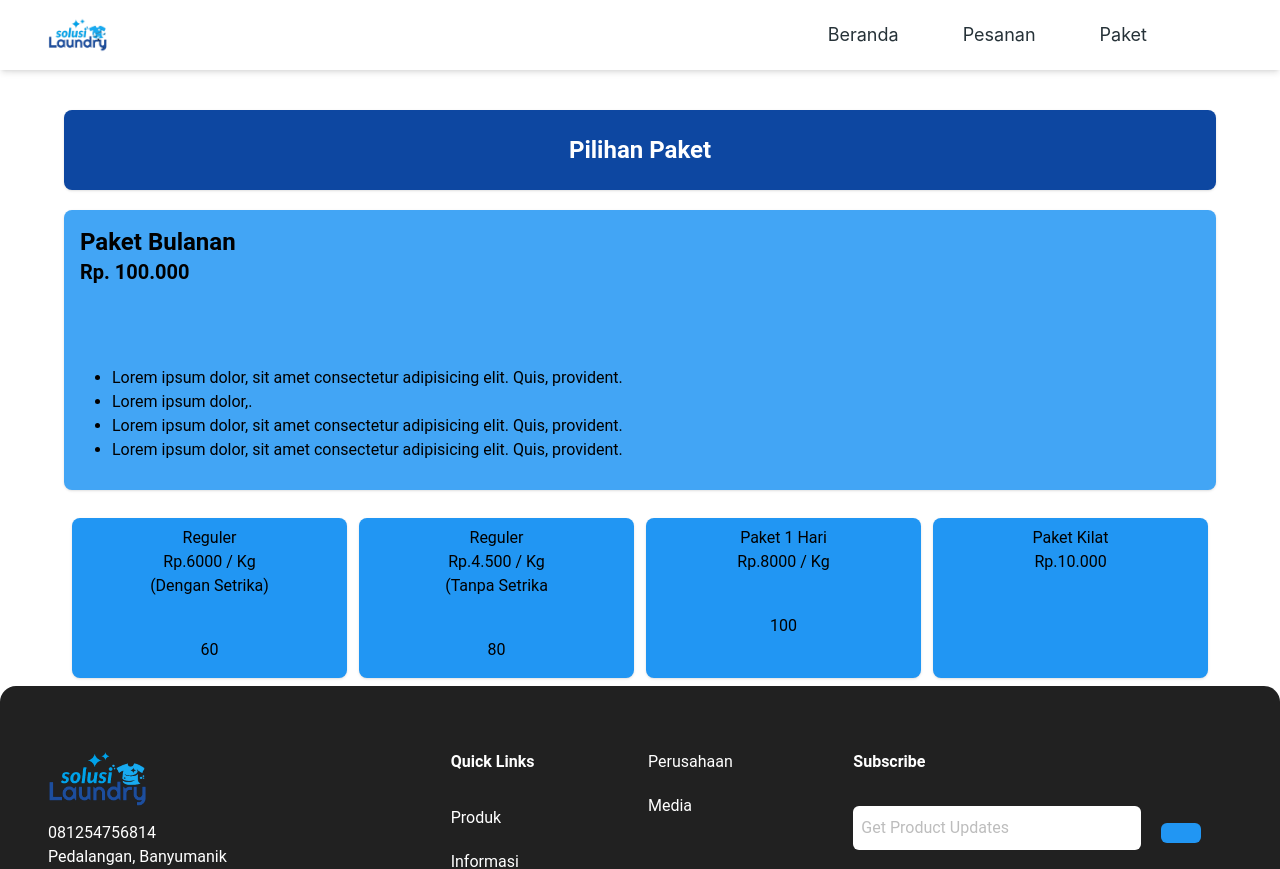
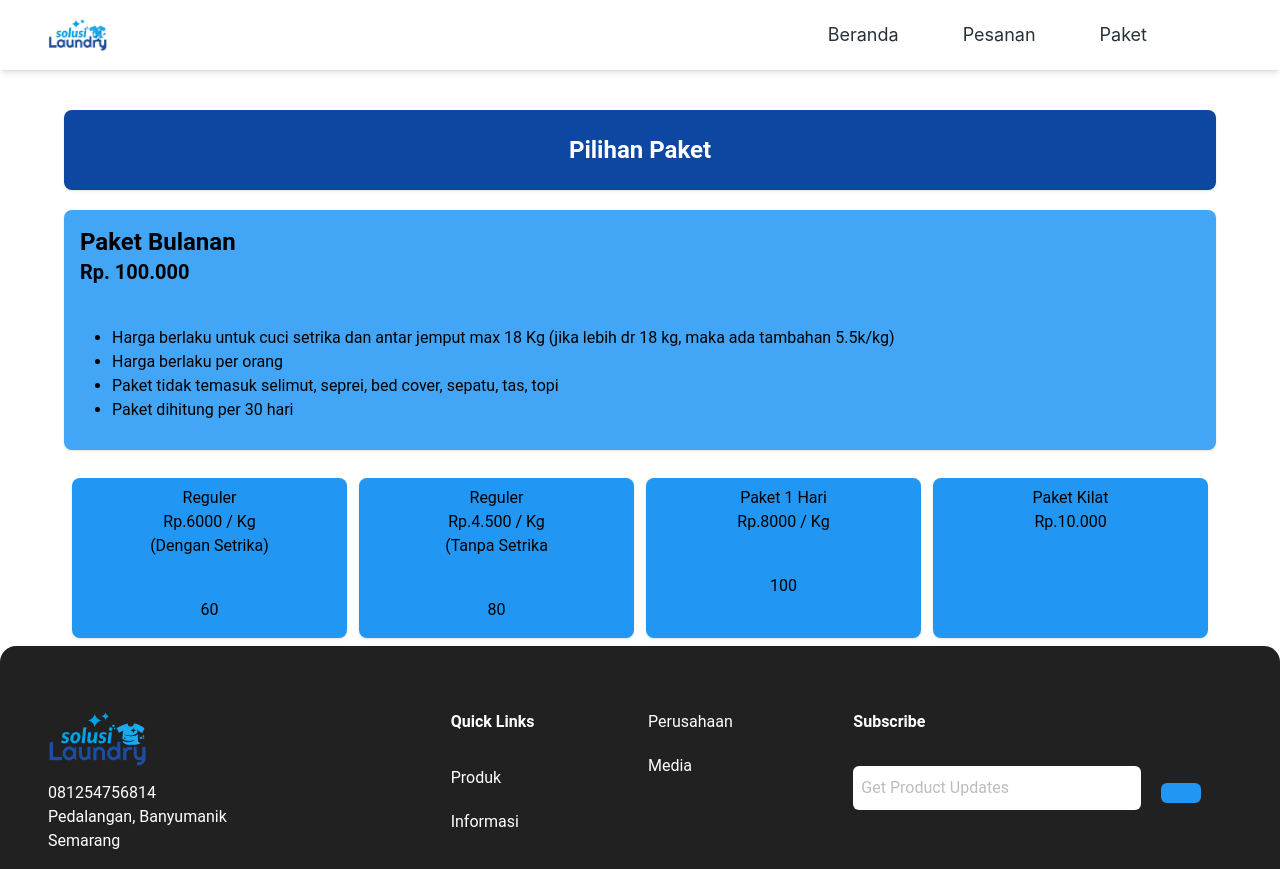
Before and after one commit to muhammadgimnastiar/solusi-laundry, a React (Create React App) app: page /paket in a window 1280 px wide. Shown: the top 869 px of the page. Built offline with nearby package versions, Linux system fonts and the light colour scheme.

Commit message:
modify: list harga paket

```diff
--- a/src/pages/Paket/Paket.jsx
+++ b/src/pages/Paket/Paket.jsx
@@ -13,11 +13,11 @@ function Paket() {
             <div className='flex flex-col items-start'>
             <p className='px-2 pt-2 text-2xl font-bold'>Paket Bulanan</p>
             <p className='px-2 text-xl font-semibold'>Rp. 100.000</p>
-            <ul className='list-disc flex flex-col px-10 pt-20 pb-5 items-start'>
-            <li >Lorem ipsum dolor, sit amet consectetur adipisicing elit. Quis, provident.</li>
-            <li >Lorem ipsum dolor,.</li>
-            <li >Lorem ipsum dolor, sit amet consectetur adipisicing elit. Quis, provident.</li>
-            <li >Lorem ipsum dolor, sit amet consectetur adipisicing elit. Quis, provident.</li>
+            <ul className='list-disc flex flex-col px-10 pt-10 pb-5 items-start'>
+            <li >Harga berlaku untuk cuci setrika dan antar jemput max 18 Kg (jika lebih dr 18 kg, maka ada tambahan 5.5k/kg) </li>
+            <li >Harga berlaku per orang</li>
+            <li >Paket tidak temasuk selimut, seprei, bed cover, sepatu, tas, topi</li>
+            <li >Paket dihitung per 30 hari</li>
             </ul>
         </div>
         </div>
```
